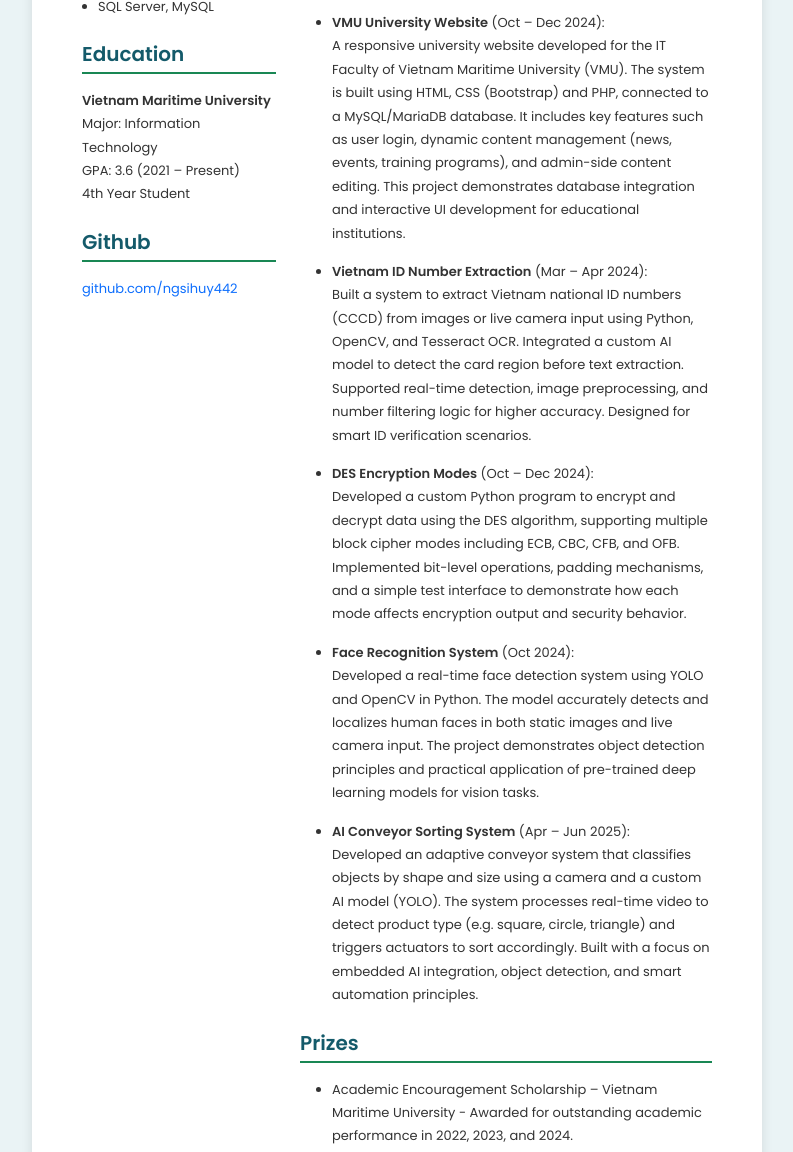
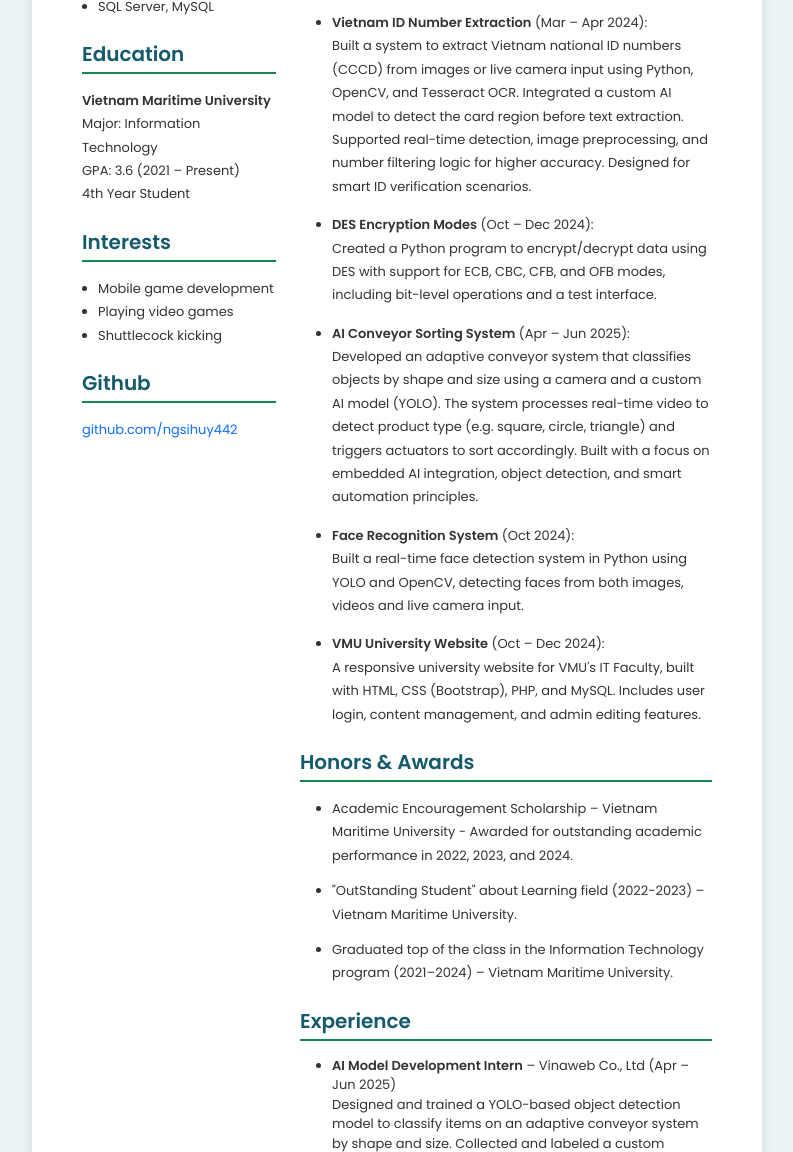
Before and after one commit to ngsihuy442/my_cv, a plain HTML site: page index.html in a window 1280 px wide. Shown: the part 618-1770 px from the top of the page, without its empty margins (243-1036 px from the left). Drawn offline with nearby package versions, Linux system fonts and the light colour scheme.

Commit message:
Edit summary section in CV

```diff
--- a/index.html
+++ b/index.html
@@ -53,12 +53,22 @@
              GPA: 3.6 (2021 – Present)<br>
              4th Year Student</p>
         </div>
+        <div class="mb-4">
+          <h5 class="section-title">Interests</h5>
+          <ul>
+            <li>Mobile game development</li>
+            <li>Playing video games</li>
+            <li>Shuttlecock kicking</li>
+          </ul>
+        </div>
         <div>
           <h5 class="section-title">Github</h5>
           <p><a href="https://github.com/ngsihuy442" target="_blank">github.com/ngsihuy442</a></p>
         </div>
 
       </div>
+
+
 
       <!-- Right Column -->
       <div class="col-md-8">
@@ -72,7 +82,7 @@
         <div class="mb-4">
           <h5 class="section-title">Summary</h5>
           <p>
-            A dedicated and adaptable developer with practical experience in IoT, web development, and software engineering.
+            A dedicated and adaptable developer with experience in IoT, web development, and software engineering.
             Eager to grow within a professional environment that values innovation and continuous learning.
             I aim to contribute meaningfully to impactful projects while expanding my technical and problem-solving skills.
           </p>
@@ -81,26 +91,26 @@
         <div class="mb-4 projects-section">
           <h5 class="section-title">Projects</h5>
           <ul>
-            <li><strong>VMU University Website</strong> (Oct – Dec 2024):<br>
-              A responsive university website developed for the IT Faculty of Vietnam Maritime University (VMU). The system is built using HTML, CSS (Bootstrap) and PHP, connected to a MySQL/MariaDB database. It includes key features such as user login, dynamic content management (news, events, training programs), and admin-side content editing. This project demonstrates database integration and interactive UI development for educational institutions.
-            </li>
             <li><strong>Vietnam ID Number Extraction</strong> (Mar – Apr 2024):<br>
               Built a system to extract Vietnam national ID numbers (CCCD) from images or live camera input using Python, OpenCV, and Tesseract OCR. Integrated a custom AI model to detect the card region before text extraction. Supported real-time detection, image preprocessing, and number filtering logic for higher accuracy. Designed for smart ID verification scenarios.
             </li>
             <li><strong>DES Encryption Modes</strong> (Oct – Dec 2024):<br>
-              Developed a custom Python program to encrypt and decrypt data using the DES algorithm, supporting multiple block cipher modes including ECB, CBC, CFB, and OFB. Implemented bit-level operations, padding mechanisms, and a simple test interface to demonstrate how each mode affects encryption output and security behavior.
-            </li>
-            <li><strong>Face Recognition System</strong> (Oct 2024):<br>
-              Developed a real-time face detection system using YOLO and OpenCV in Python. The model accurately detects and localizes human faces in both static images and live camera input. The project demonstrates object detection principles and practical application of pre-trained deep learning models for vision tasks.
+              Created a Python program to encrypt/decrypt data using DES with support for ECB, CBC, CFB, and OFB modes, including bit-level operations and a test interface.
             </li>
             <li><strong>AI Conveyor Sorting System</strong> (Apr – Jun 2025):<br>
               Developed an adaptive conveyor system that classifies objects by shape and size using a camera and a custom AI model (YOLO). The system processes real-time video to detect product type (e.g. square, circle, triangle) and triggers actuators to sort accordingly. Built with a focus on embedded AI integration, object detection, and smart automation principles.
+            </li>
+            <li><strong>Face Recognition System</strong> (Oct 2024):<br>
+              Built a real-time face detection system in Python using YOLO and OpenCV, detecting faces from both images, videos and live camera input.
+            </li>
+            <li><strong>VMU University Website</strong> (Oct – Dec 2024):<br>
+              A responsive university website for VMU's IT Faculty, built with HTML, CSS (Bootstrap), PHP, and MySQL. Includes user login, content management, and admin editing features.
             </li>
           </ul>
         </div>
 
         <div class="mb-4 prizes-section">
-          <h5 class="section-title">Prizes</h5>
+          <h5 class="section-title">Honors & Awards</h5>
           <ul>
             <li>Academic Encouragement Scholarship – Vietnam Maritime University
                 - Awarded for outstanding academic performance in 2022, 2023, and 2024.</li>
--- a/style.css
+++ b/style.css
@@ -2,10 +2,10 @@ body {
     font-family: 'Poppins', sans-serif;
     background-color: #eaf3f5;
     color: #333;
-    font-size: 13px; /* chuẩn trên mọi thiết bị */
+    font-size: 13px;
 }
 .cv-container {
-    max-width: 730px; /* Gần khổ A4 (794px), vẫn thoáng trên PC */
+    max-width: 730px;
     margin: 40px auto;
     background-color: #fff;
     padding: 40px 50px;
@@ -24,7 +24,7 @@ body {
 }
 
 .header-name h1 {
-    font-size: 2.75rem; /* hoặc bạn có thể dùng 3rem nếu muốn to hơn */
+    font-size: 2.75rem;
     margin-bottom: 0.2rem;
 }
 
@@ -78,7 +78,7 @@ a:hover {
     box-shadow: none !important;
     margin: 0 auto !important;
     padding: 30px 50px !important;
-    max-width: 794px !important; /* khổ A4 */
+    max-width: 794px !important;
   }
   .profile-img {
     border: none;
```
Also changed, not shown: 1 other file.
